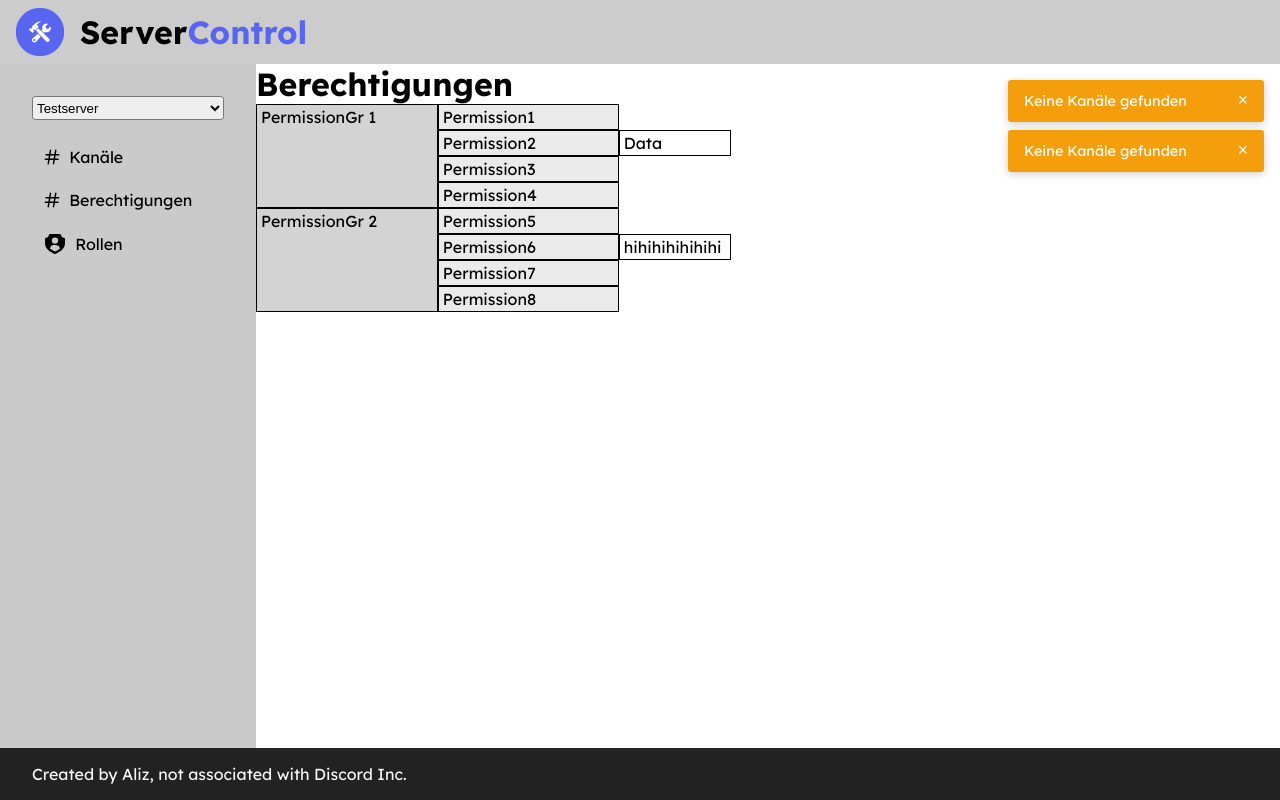
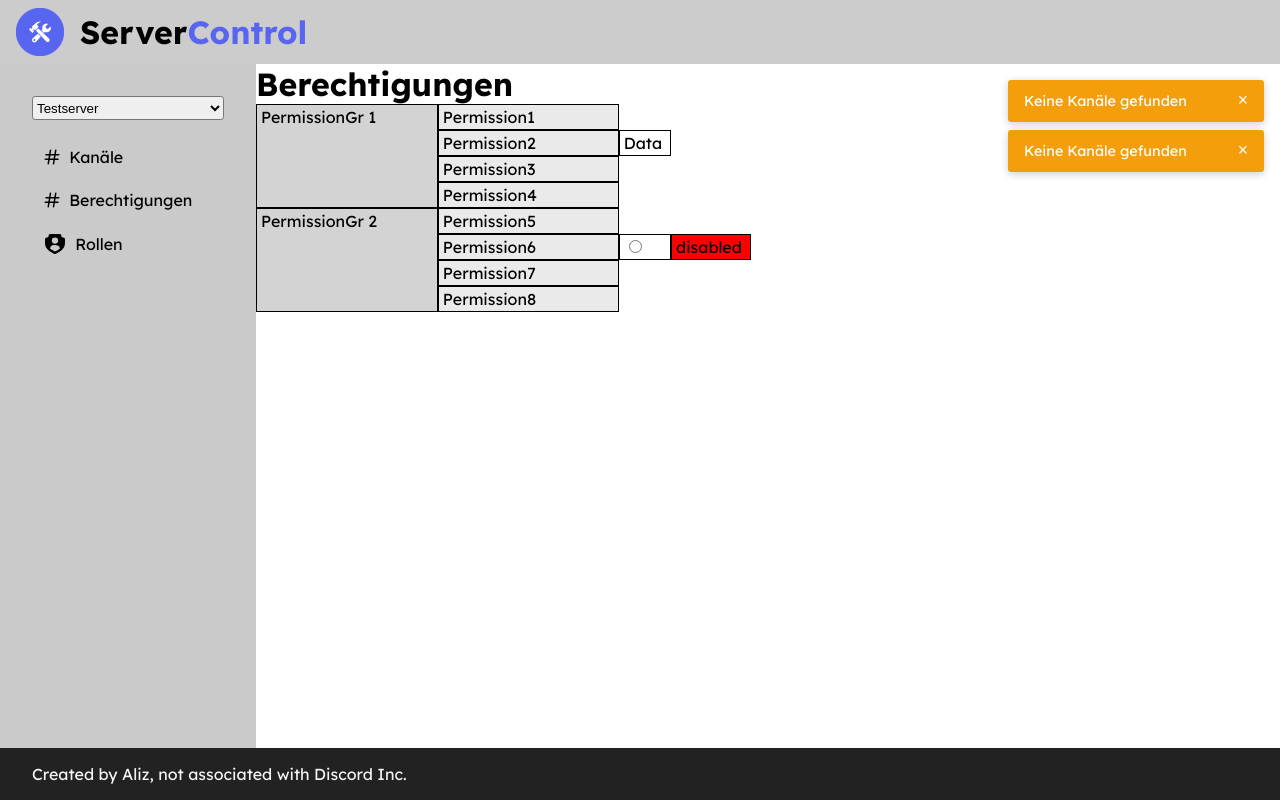
Before and after one commit to TSCOfficial/ServerControlUI, a React (Vite) app: page /perms in a window 1280 px wide. Built offline with nearby package versions, Linux system fonts and the light colour scheme; no server answers.

Commit message:
Implemented disabled cell support

```diff
--- a/src/components/TreeTable.module.css
+++ b/src/components/TreeTable.module.css
@@ -8,6 +8,11 @@
 .cell {
     border: 1px solid black;
     padding: 2px 8px 2px 4px;
+}
+
+.cell.disabled {
+    background-color: red;
+    cursor: not-allowed;
 }
 
 .cell[data-row="1"]{
--- a/src/components/TreeTable.tsx
+++ b/src/components/TreeTable.tsx
@@ -81,11 +81,20 @@ export default function TreeTable({ x, y, data}: TreeTableProps) {
             const columnPosition = getXAxisPosition(cellData);
             const rowPosition = getYAxisPosition(cellData);
 
-            return (
-                <span style={{gridColumn: columnPosition, gridRow: rowPosition}} className={styles.cell}>
-                    {cellData?.data}
+            if (cellData?.data != null) {
+                return (
+                    <span style={{gridColumn: columnPosition, gridRow: rowPosition}} className={styles.cell}>
+                        {cellData?.data}
+                    </span>
+                )
+            } else {
+                return (
+                    <span style={{gridColumn: columnPosition, gridRow: rowPosition}} className={styles.cell + " " + styles.disabled}>
+                    disabled
                 </span>
-            )
+                )
+            }
+
         })
 
     }
--- a/src/routes/ChannelPermissions.tsx
+++ b/src/routes/ChannelPermissions.tsx
@@ -77,7 +77,8 @@ export default function ChannelPermissions() {
     const data: TableData[] = []
     data.push(
         new TableData("1050898590857445417", "Permission2", <span>Data</span>),
-        new TableData("1149358621692547182", "Permission2.2", <span>hihihihihihihi</span>)
+        new TableData("1149358621692547182", "Permission2.2", <input type={"radio"}/>),
+        new TableData("1518910137870454805", "Permission2.2", null)
     )
 
     return (
```
